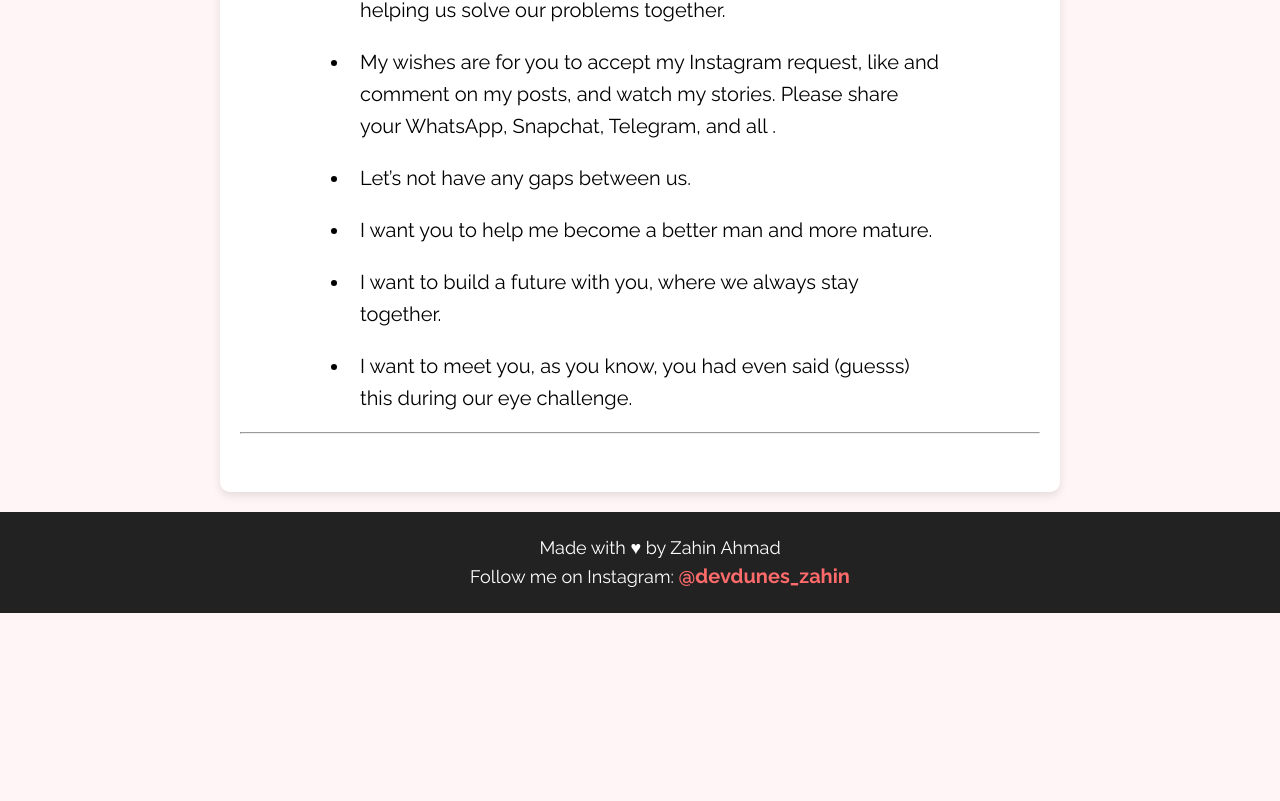
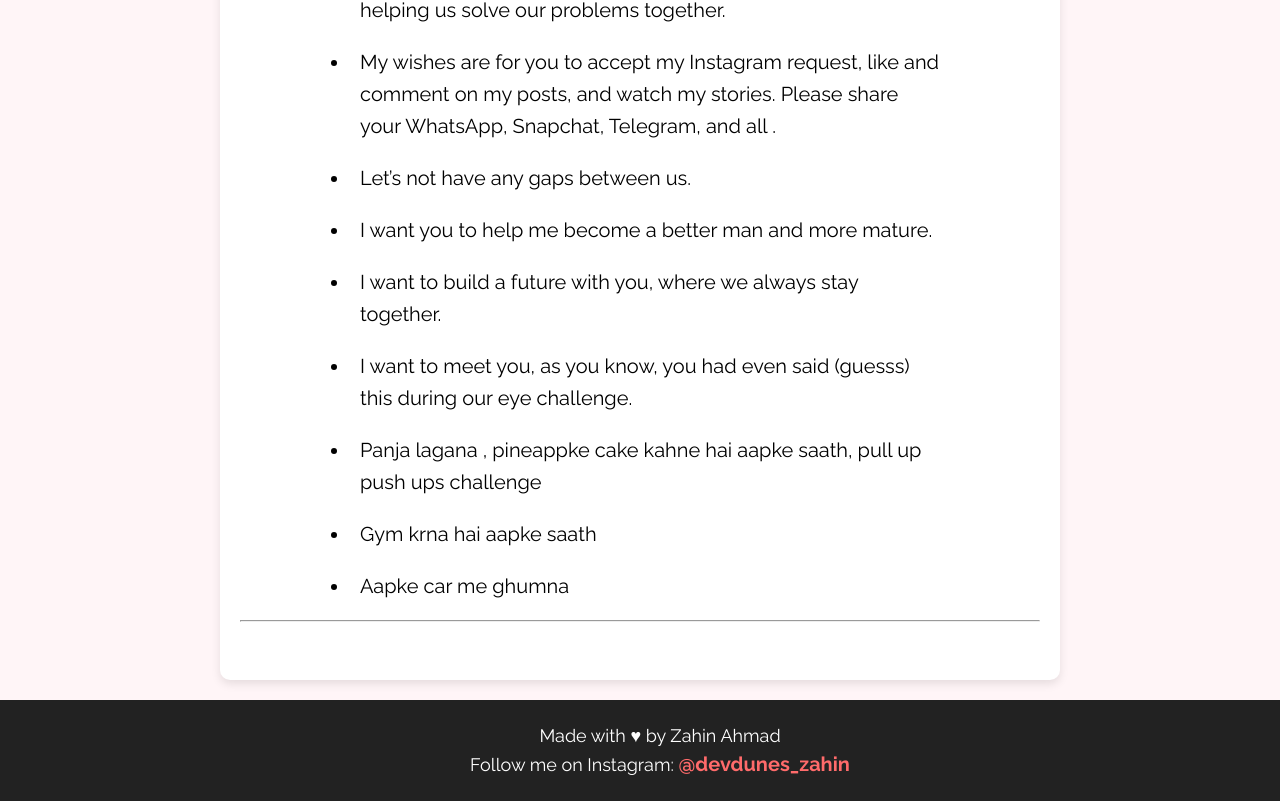
Before and after one commit to ahmad2003s/Birthday, a plain HTML site: page intention.html in a window 1280 px wide. Shown: the part 1827-2628 px from the top of the page. Before the commit the page ends 2440 px from the top, so only its background shows below. Drawn offline with nearby package versions, Linux system fonts and the light colour scheme.

Commit message:
Update intention.html

```diff
--- a/intention.html
+++ b/intention.html
@@ -215,6 +215,9 @@
             <li>I want you to help me become a better man and more mature.</li>
             <li>I want to build a future with you, where we always stay together.</li>
             <li>I want to meet you, as you know, you had even said (guesss) this during our eye challenge.</li>
+            <li>Panja lagana , pineappke cake kahne hai aapke saath, pull up push ups challenge</li>
+            <li>Gym krna hai aapke saath </li>
+            <li>Aapke car me ghumna</li>
         </ul>
         <hr>
     </div>
```
